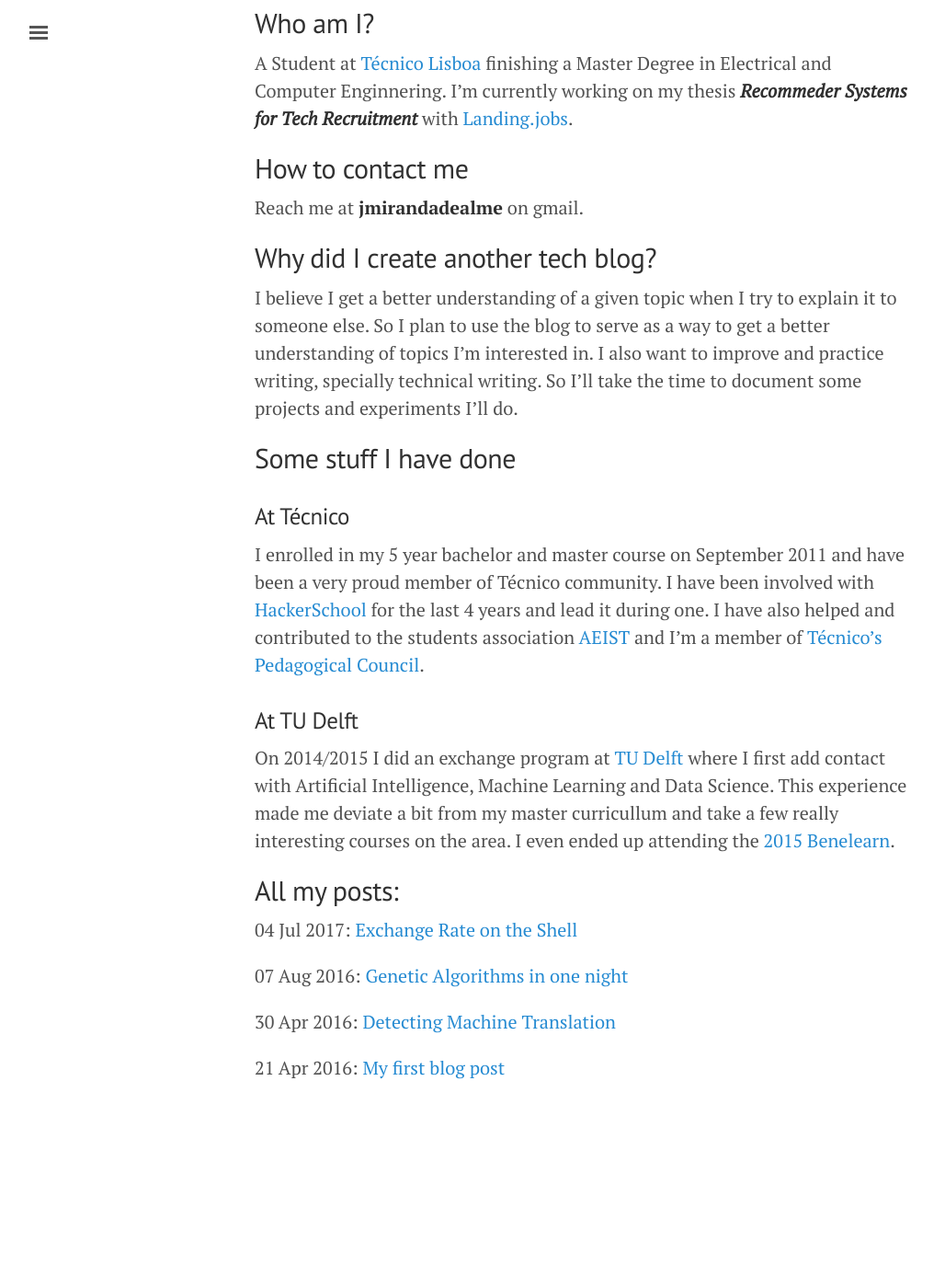
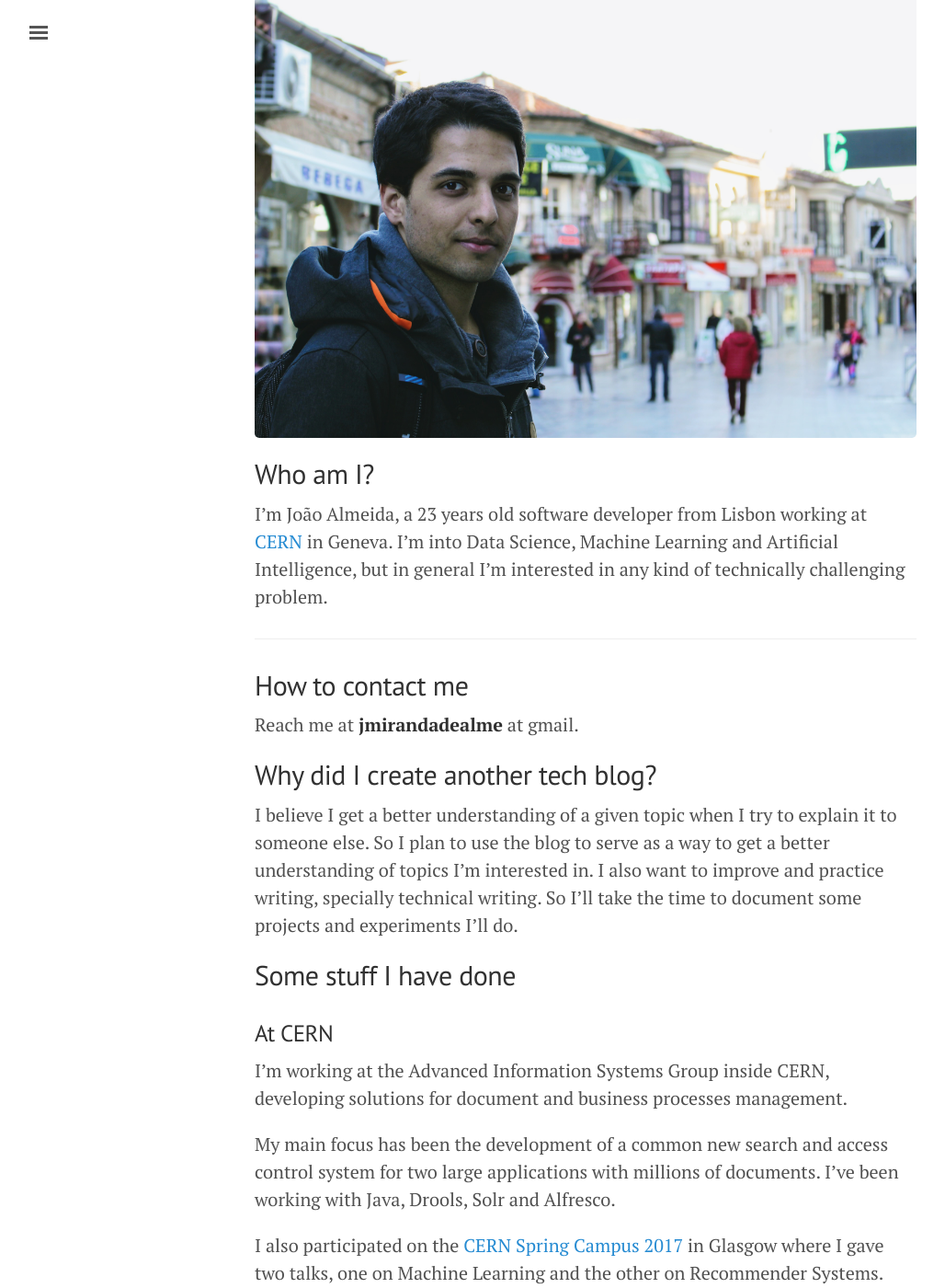
Before and after one commit to Joao-M-Almeida/Joao-M-Almeida.github.io, a Jekyll site: the page built from about.md, in a window 1280 px wide and 1400 px high, scrolled down 196 px. Shown: the whole window at 92% size, without its empty margins (3-1031 px from the left). Built offline with Jekyll 4.4.1, drawn with Linux system fonts in a browser that asks for light colours; before the commit the page ends 1452 px from its top, so only the background shows below that; some of the changed text lies outside the part shown.

Commit message:
Updated about me

```diff
--- a/about.md
+++ b/about.md
@@ -3,13 +3,20 @@ layout: page
 title: About me
 ---
 
+
+
+![Me traveling through Ohrid, Macedonia](../public/Me_in_Ohrid.JPG)
+
 ## Who am I?
 
-A Student at [Técnico Lisboa](http://tecnico.ulisboa.pt) finishing a Master Degree in Electrical and Computer Enginnering. I'm currently working on my thesis **_Recommeder Systems for Tech Recruitment_** with [Landing.jobs](http://landing.jobs).
+I'm João Almeida, a 23 years old software developer from Lisbon working at [CERN](https://cern.ch) in Geneva. I'm into Data Science, Machine Learning and Artificial Intelligence, but in general I'm interested in any kind of technically challenging problem.
+
+
+-----
 
 ## How to contact me
 
-Reach me at __jmirandadealme__ on gmail.
+Reach me at __jmirandadealme__ at gmail.
 
 ## Why did I create another tech blog?
 
@@ -20,13 +27,26 @@ So I'll take the time to document some projects and experiments I'll do.
 
 ## Some stuff I have done
 
+### At CERN
+
+I'm working at the Advanced Information Systems Group inside CERN, developing solutions for document and business processes management.
+
+My main focus has been the development of a common new search and access control system for two large applications with millions of documents.
+I've been working with Java, Drools, Solr and Alfresco.
+
+I also participated on the [CERN Spring Campus 2017](http://www.gla.ac.uk/schools/computing/60thanniversary/cernspringcampus/) in Glasgow where I gave two talks, one on Machine Learning and the other on Recommender Systems.
+
 ### At Técnico
 
-I enrolled in my 5 year bachelor and master course on September 2011 and have been a very proud member of Técnico community. I have been involved with [HackerSchool](http://hackerschool.io) for the last 4 years and lead it during one. I have also helped and contributed to the students association [AEIST](http://www.aeist.pt/) and I'm a member of [Técnico's Pedagogical Council](http://conselhopedagogico.tecnico.ulisboa.pt/).
+I enrolled in my bachelor and master in Electrical and Computer Enginnering on September 2011 and just finished it on May 2017. I have been a very proud member of Técnico's community.
+I did my master thesis **_Recommeder Systems for Tech Recruitment_** with [Landing.jobs](http://landing.jobs).
+<!-- You can lear more about it here TODO make a post and asdd link -->
+
+I was deeply involved with [HackerSchool](http://hackerschool.io) for more than 4 years and led it during one of them. I have also helped and contributed to the students association [AEIST](http://www.aeist.pt/) and I was member of [Técnico's Pedagogical Council](http://conselhopedagogico.tecnico.ulisboa.pt/).
 
 ### At TU Delft
 
-On 2014/2015 I did an exchange program at [TU Delft](http://tudelft.nl) where I first add contact with Artificial Intelligence, Machine Learning and Data Science. This experience made me deviate a bit from my master curricullum and take a few really interesting courses on the area. I even ended up attending the [2015 Benelearn](http://www.benelearn2015.nl/).
+On 2014/2015 I did an one year exchange program at [TU Delft](http://tudelft.nl) where I first add contact with Artificial Intelligence, Machine Learning and Data Science. This experience made me deviate a bit from my master curricullum and take a few really interesting courses on the area. I even ended up attending the [2015 Benelearn](http://www.benelearn2015.nl/).
 
 ## All my posts:
 
```
Also changed, not shown: public/Me_in_Ohrid.JPG (added).
